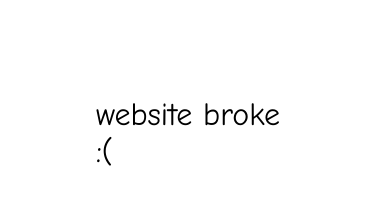
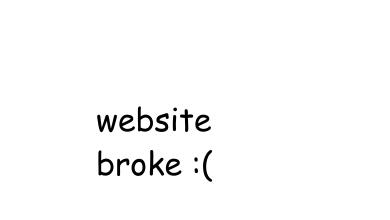
Before and after one commit to karen-wang/skatergrandpa, a plain HTML site: page index.html in a window 390 px wide. Drawn offline with Linux system fonts and the light colour scheme.

Commit message:
use local copy of comic sans

```diff
--- a/style.css
+++ b/style.css
@@ -106,6 +106,11 @@ svg {
 	display: none;
 }
 
+@font-face {
+  font-family: myComicSans;
+  src: url(COMIC.TTF);
+}
+
 @media only screen and (max-width: 600px) {
   .web {
   	display: none;
@@ -116,7 +121,7 @@ svg {
   body {
   	background-image: none;
   	background-color: white;
-  	font-family: 'Comic Sans MS', 'Comic Sans', cursive;
+  	font-family: 'myComicSans';
   	font-size: 2em;
   }
 }
```
Also changed, not shown: COMIC.TTF (added), 1 other file.
